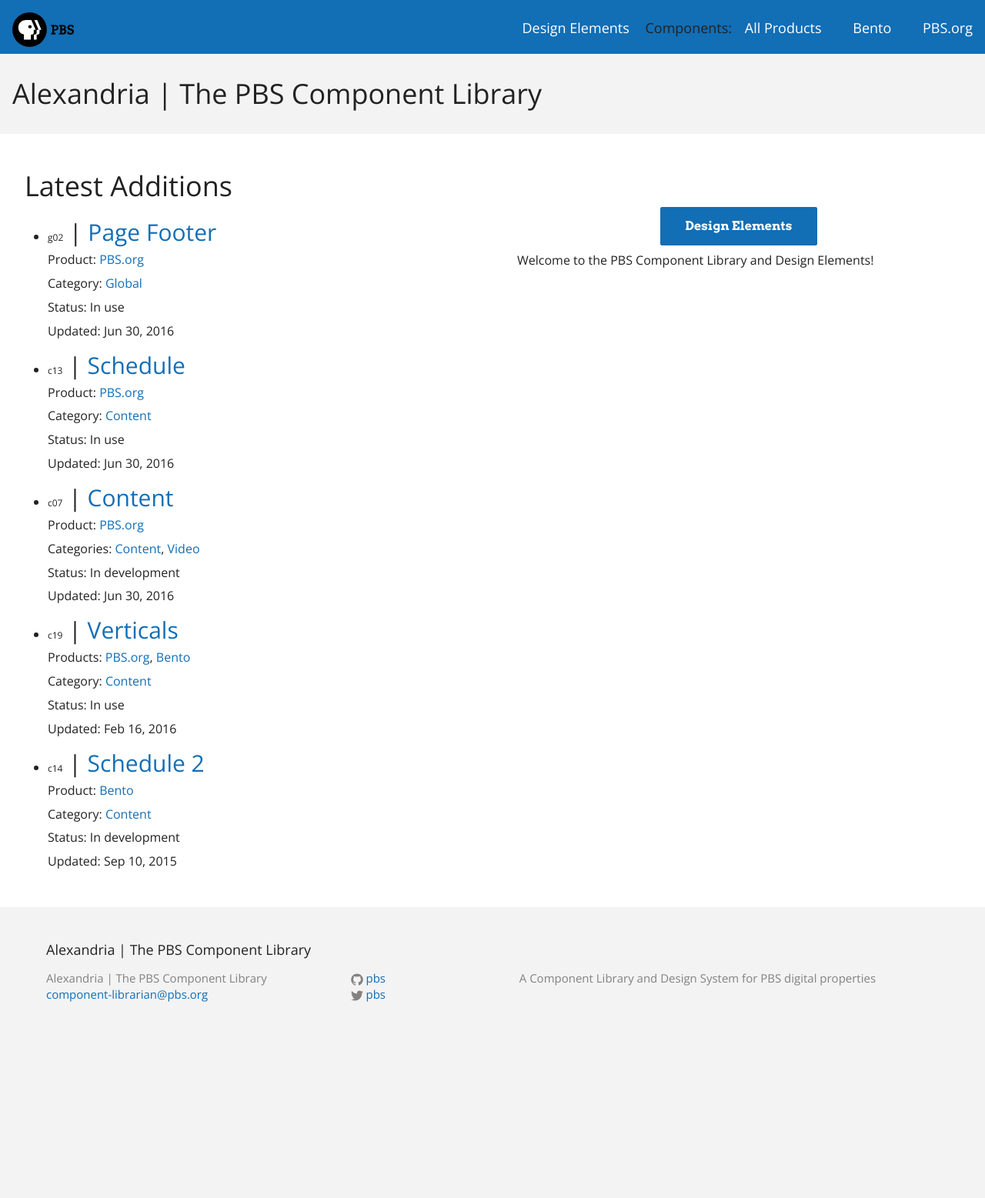
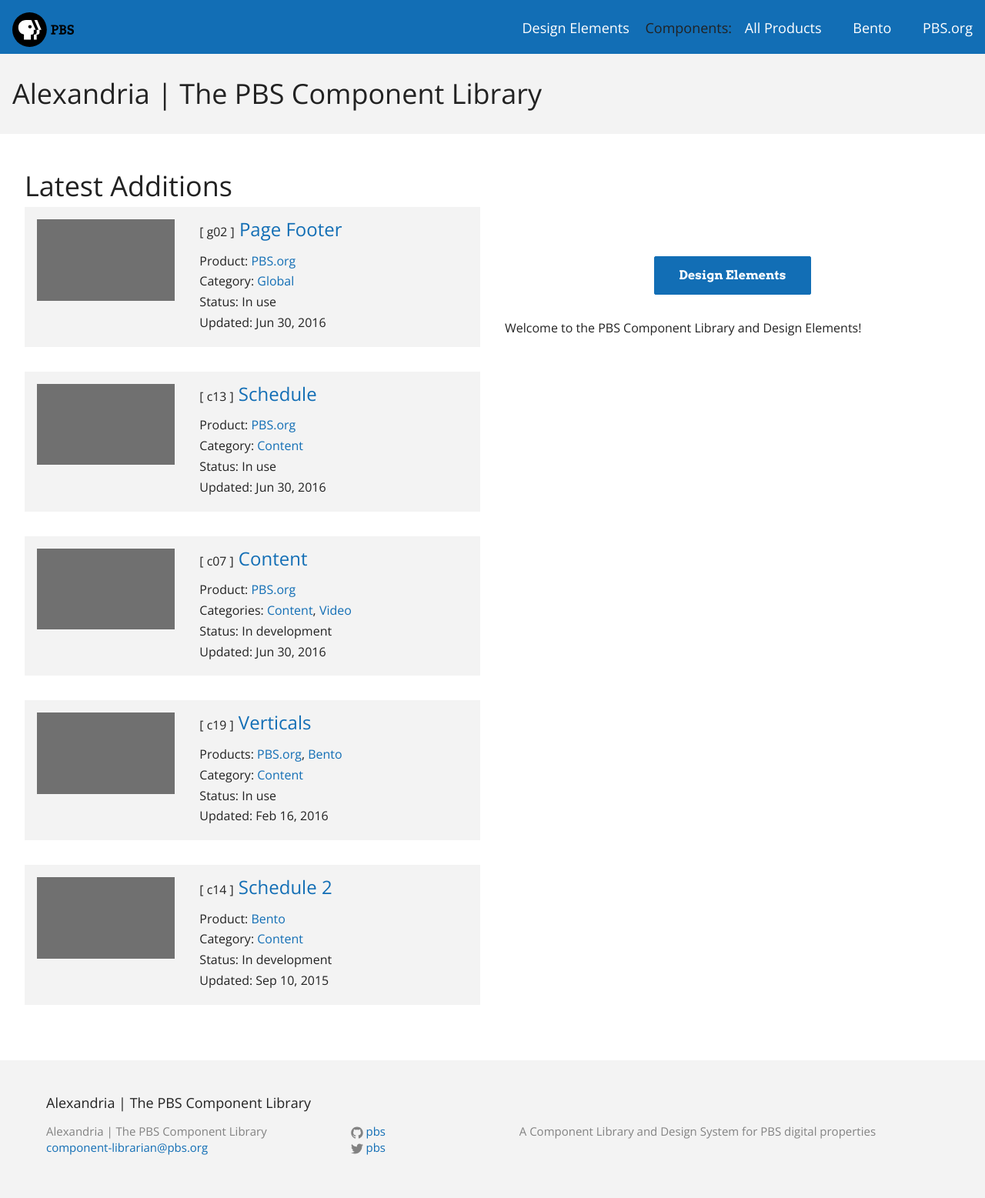
Before and after one commit to pbs/alexandria, a Jekyll site: the page built from index.html, in a window 1280 px wide. Shown: the whole page at 77% size. Built offline with Jekyll 4.4.1, drawn with Linux system fonts in a browser that asks for light colours; before the commit the page ends 1358 px from its top, so only the background shows below that.

Commit message:
working on card layouts

```diff
--- a/_includes/post-li.html
+++ b/_includes/post-li.html
@@ -1,6 +1,10 @@
 <li class="al-card">
+  <div class="al-card__thumb__wrapper">
+    <div class="al-card__thumb"></div>
+  </div>
+  <div class="al-card__info">
     <h2 class="al-card__title">
-  <small>{{component.code}}</small> |
+    <small>[ {{component.code}} ]</small>
       <a class="component-link" href="{{ component.url | prepend: site.github.url }}">{{ component.title }}</a>
     </h2>
     <div class="al-card__meta">
@@ -28,4 +32,5 @@
       <p class="al-card__meta__date">Updated: {{ component.date | date: "%b %-d, %Y" }}</p>
       {% endif %}
     </div>
+  </div>
 </li>
--- a/_sass/_layout.scss
+++ b/_sass/_layout.scss
@@ -297,19 +297,19 @@
 
   .al-col-1,
   .al-col-2 {
-    @media screen and (min-width: 800px) {
-      width: calc(50% - 32px);
+    @include breakpoint($sm) {
+      width: calc(50% - #{$gap});
     }
   }
 
   .al-col-1 {
-    @media screen and (min-width: 800px) {
+    @include breakpoint($sm) {
       float: left;
     }
   }
 
   .al-col-2 {
-    @media screen and (min-width: 800px) {
+    @include breakpoint($sm) {
       float: right;
     }
   }
@@ -318,11 +318,17 @@
 .al-feature-link {
   &__wrapper {
     text-align: center;
+    margin-bottom: $gap-double;
+
+    @include breakpoint($sm) {
+      padding-top: 64px;
+    }
   }
 
   display: inline-block;
   margin: 0 auto;
 }
+
 .page-heading {
   font-size: 20px;
 }
@@ -349,7 +355,87 @@
   font-size: 24px;
 }
 
+/**
+ * Component Cards
+ */
+.al-cards {
+  list-style-type: none;
+  margin-left: 0;
+}
 
+.al-card {
+  // outline: solid 1px red;
+  margin-bottom: $gap;
+  background: $gray-5;
+
+  @include breakpoint($xs) {
+    display: flex;
+    flex-direction: row;
+  }
+
+  @include breakpoint($sm) {
+    margin-bottom: $gap-double;
+  }
+
+  &__thumb__wrapper {
+    // outline: solid 1px green;
+    width: 100%;
+    margin-bottom: $gap;
+
+    @include breakpoint($xs) {
+      width: 33%;
+      margin-right: $gap;
+      padding-top: $gap;
+      padding-left: $gap;
+    }
+
+    // @include breakpoint($sm) {
+    //   width: 50%;
+    // }
+
+    // @include breakpoint($md) {
+    //   width: 33%;
+    // }
+  }
+
+  &__thumb {
+    // placeholder values
+    height: 1px;
+    width: 100%;
+    padding: 5px;
+    padding-top: 56%;
+    background: $gray-56;
+    color: $gray-0;
+  }
+
+  &__title {
+    margin-top: 0;
+    margin-bottom: $gap;
+    font-size: 2.4rem;
+
+    small {
+      font-size: 66%;
+    }
+  }
+
+  &__info {
+    padding: 0 $gap $gap $gap;
+
+    @include breakpoint($xs) {
+      padding-top: $gap;
+    }
+    p {
+      margin-bottom: $gap-quarter;
+    }
+  }
+  // &__info {
+  //   width: calc(50% - $gap);
+
+  //   @include breakpoint($sm) {
+  //     width: calc(66% - $gap);
+  //   }
+  // }
+}
 /**
  * Posts
  */
```
Also changed, not shown: pages/design_elements.md (+1 -1 lines). Lines whose indentation alone changed are shown as unchanged.
